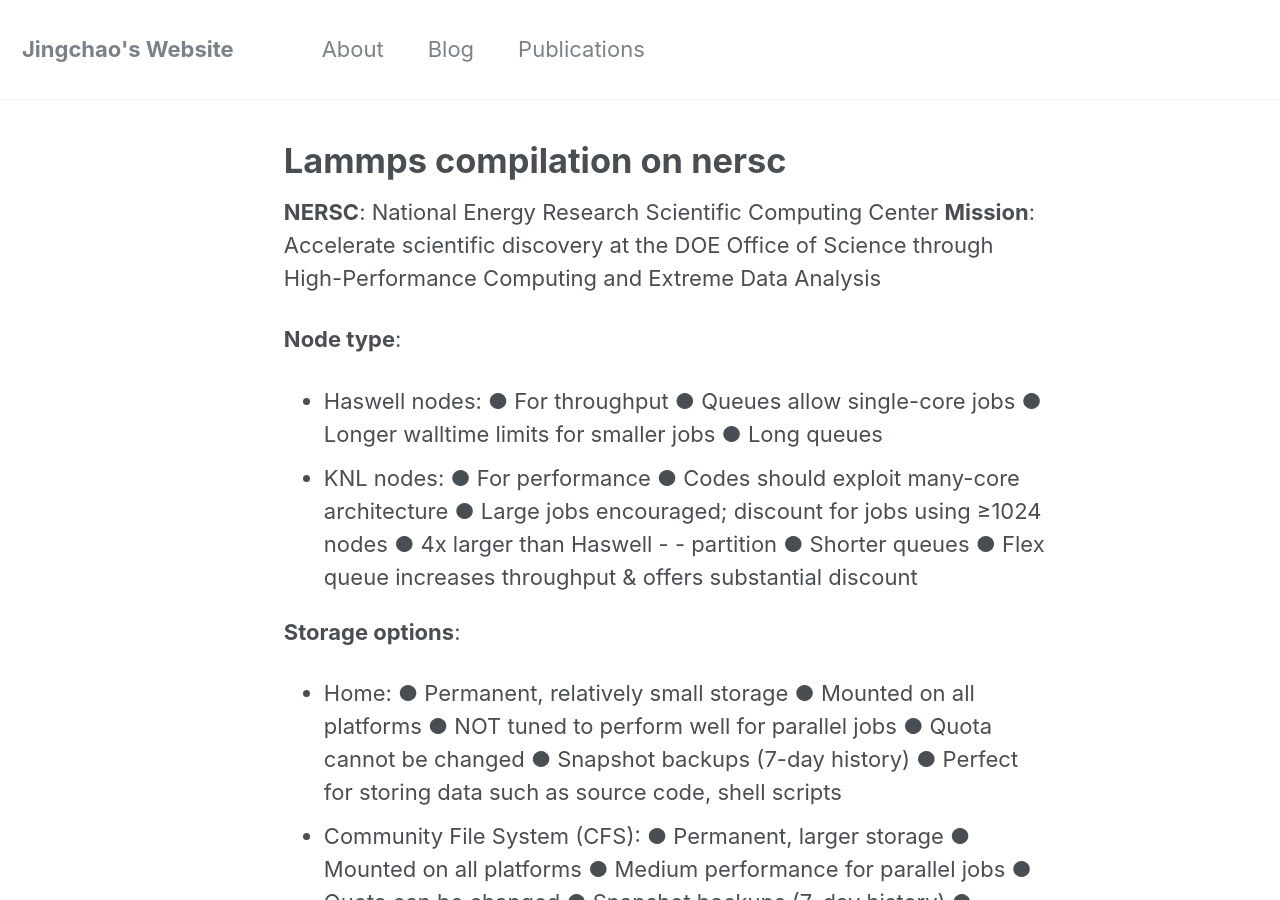
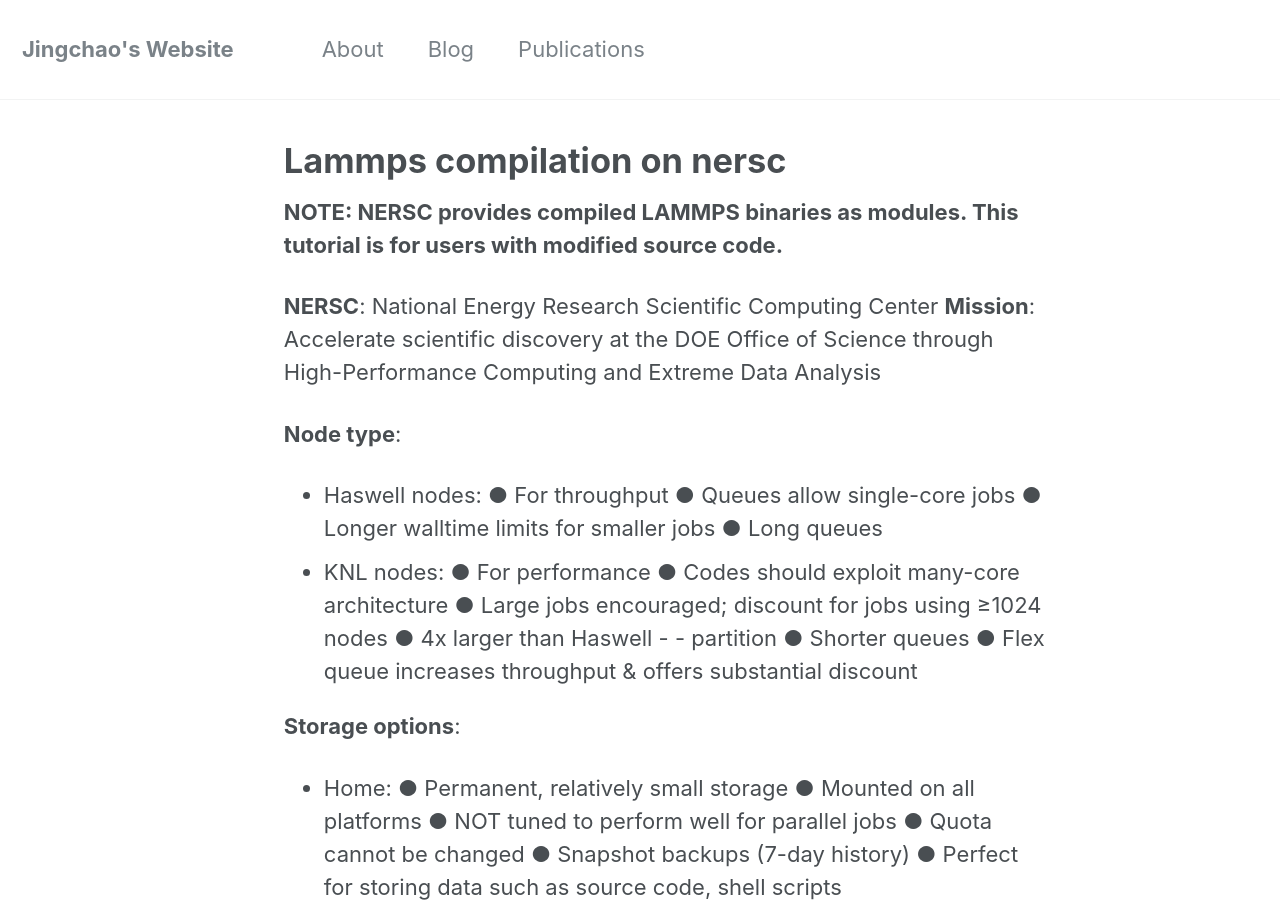
Before and after one commit to JingchaoZhang/JingchaoZhang.github.io, a Jekyll site: the page built from _posts/2020-10-31-Lammps Compilation on Nersc.md, in a window 1280 px wide and 900 px high. Built offline with Jekyll 4.4.1, drawn with Linux system fonts in a browser that asks for light colours.

Commit message:
Update 2020-10-31-Lammps Compilation on Nersc.md

```diff
--- a/_posts/2020-10-31-Lammps Compilation on Nersc.md
+++ b/_posts/2020-10-31-Lammps Compilation on Nersc.md
@@ -2,6 +2,8 @@
 layout: single
 author_profile: false
 ---
+
+**NOTE: NERSC provides compiled LAMMPS binaries as modules. This tutorial is for users with modified source code.**
 
 **NERSC**: National Energy Research Scientific Computing Center
 **Mission**: Accelerate scientific discovery at the DOE Office of Science through High-Performance Computing and Extreme Data Analysis
```
